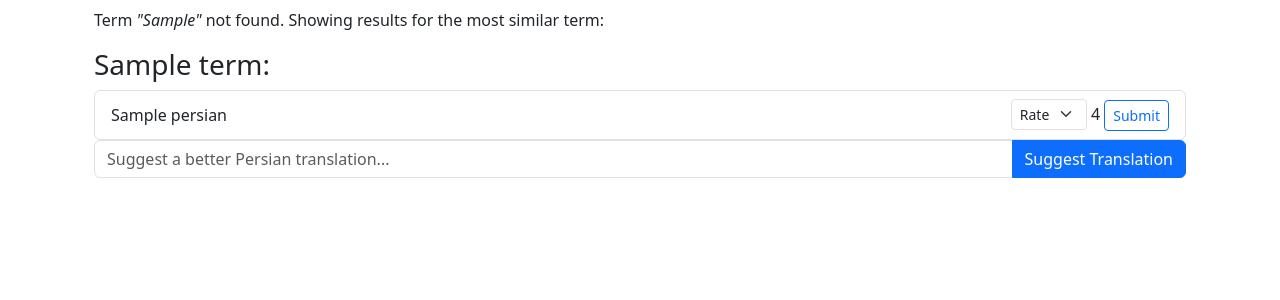
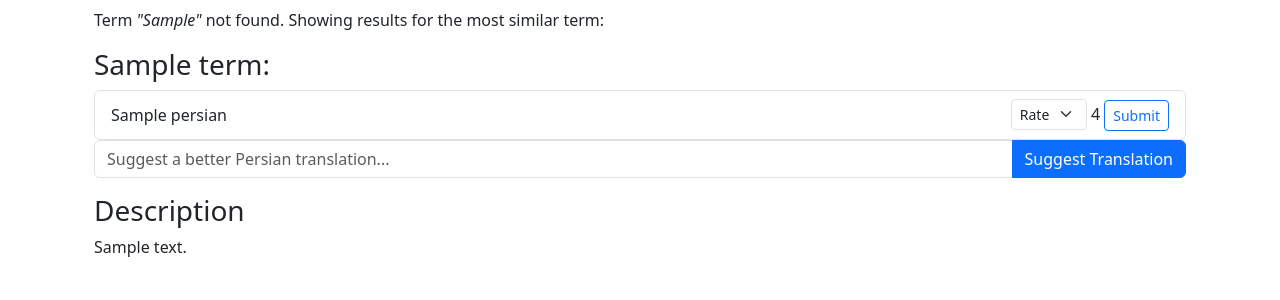
Before and after one commit to snrazavi/Persian-AI-and-Machine-Learning-Glossary, a Flask app: template templates/index.html in a window 1280 px wide. Shown: the part 142-442 px from the top of the page. Run offline with Flask 3, Linux system fonts and the light colour scheme; the template is opened without the code that fills it: most values are stand-ins (such as "Sample title", 1, 10 or a date in 2020); parts of the project's set-up code (start-up, migrations or seed data) failed here and were passed over.

Commit message:
Adding description feature

```diff
--- a/application.py
+++ b/application.py
@@ -2,7 +2,7 @@
 import boto3
 import difflib
 import os
-# from dotenv import load_dotenv
+from dotenv import load_dotenv
 from flask import (
     Flask,
     render_template,
@@ -12,10 +12,12 @@ from flask import (
     flash
 )
 
+import openai
+
 from glossary import Glossary
 from helpers import generate_star_rating
 
-# load_dotenv()
+load_dotenv()
 
 
 application = Flask(__name__)
@@ -24,6 +26,9 @@ application.secret_key = "my_unique_secret_key"  # os.environ.get("SECRET_KEY")
 # read access key and secret access key from environment variables
 AWS_ACCESS_KEY_ID = os.environ.get('AWS_ACCESS_KEY_ID')
 AWS_SECRET_ACCESS_KEY = os.environ.get('AWS_SECRET_ACCESS_KEY')
+OPENAI_API_KEY = os.environ.get('OPENAI_API_KEY')
+openai.api_key = OPENAI_API_KEY
+
 
 s3 = boto3.client(service_name='s3',
                     aws_access_key_id=AWS_ACCESS_KEY_ID,
@@ -34,6 +39,24 @@ bucket_name = 'snrazavi'
 glossary_file_key = 'Glossary_for_ratings.yaml'
 
 glossary = Glossary("Glossary_for_ratings.yaml", s3, bucket_name, glossary_file_key)
+
+GENERATE_DESCRIPTION = False
+
+def generate_description(term):
+    prompt = f"Write a brief description of the term '{term}' in the\
+               context of AI and Machine Learning in Persian language.\
+               Possibly provide a few links to learn more about the query"
+
+    response = openai.Completion.create(
+        engine="text-davinci-002",
+        prompt=prompt,
+        max_tokens=500,
+        n=1,
+        stop=None,
+        temperature=0.6,
+    )
+
+    return response.choices[0].text.strip()
 
 
 @application.route("/", methods=["GET", "POST"])
@@ -57,9 +80,16 @@ def index():
                 else:
                     return render_template("index.html", not_found=True, term=term)
             else:
-                return render_template(
-                    "index.html", generate_star_rating=generate_star_rating,
-                    translations=translations, term=term)
+                if GENERATE_DESCRIPTION:
+                    description = generate_description(term)
+                    return render_template(
+                        "index.html", generate_star_rating=generate_star_rating,
+                        translations=translations, term=term, description=description)
+                else:
+                    return render_template(
+                        "index.html", generate_star_rating=generate_star_rating,
+                        translations=translations, term=term)
+
         elif "new-english-term" in request.form and "new-persian-translation" in request.form:
             english_term = request.form.get("new-english-term")
             persian_translation = request.form.get("new-persian-translation")
--- a/templates/index.html
+++ b/templates/index.html
@@ -54,39 +54,6 @@
                         <button type="submit" class="btn btn-sm btn-outline-primary">Submit</button>
                     </form>
                 </li>
-                <!-- <li class="list-group-item d-flex justify-content-between align-items-center">
-                    {{ translation.persian }}
-                    <span class="star-rating" title="Rating: {{ translation.rating }}">
-                        {{ generate_star_rating(translation.rating)|safe }}
-                    </span>
-                    <form action="/" method="post" class="d-inline">
-                        <input type="hidden" name="term" value="{{ term }}">
-                        <input type="hidden" name="translation_index" value="{{ loop.index0 }}">
-                        <input type="hidden" name="rating_change" value="1">
-                        <button type="submit" class="btn btn-sm btn-outline-primary">+</button>
-                    </form>
-                    <form action="/" method="post" class="d-inline">
-                        <input type="hidden" name="term" value="{{ term }}">
-                        <input type="hidden" name="translation_index" value="{{ loop.index0 }}">
-                        <input type="hidden" name="rating_change" value="-1">
-                        <button type="submit" class="btn btn-sm btn-outline-primary">-</button>
-                    </form>
-                </li> -->
-                <!-- <li class="list-group-item d-flex justify-content-between align-items-center">
-                    {{ translation.persian }} ({{ translation.rating }})
-                    <form action="/rate_translation" method="post">
-                        <input type="hidden" name="english_term" value="{{ term }}">
-                        <input type="hidden" name="persian_translation" value="{{ translation.persian }}">
-                        <select name="rating" class="form-select form-select-sm">
-                            <option value="1">1</option>
-                            <option value="2">2</option>
-                            <option value="3">3</option>
-                            <option value="4">4</option>
-                            <option value="5">5</option>
-                        </select>
-                        <button type="submit" class="btn btn-sm btn-outline-primary ms-2">Rate</button>
-                    </form>
-                </li> -->
                 {% endfor %}
             </ul>
         </div>
@@ -108,6 +75,13 @@
             </div>
         </form>
         {% endif %}
+
+        {% if description %}
+            <div class="description">
+                <h3>Description</h3>
+                <p>{{ description }}</p>
+        </div>
+{% endif %}
     </div>
 </body>
 </html>
```
Also changed, not shown: requirements.txt (+13 -0 lines).
